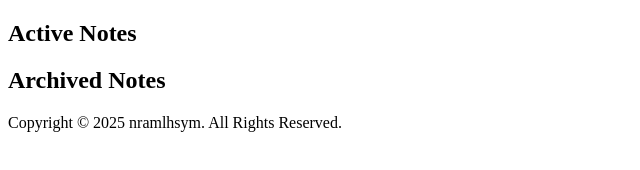
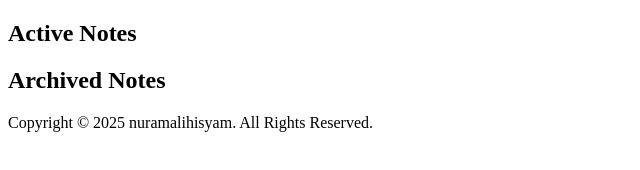
Before and after one commit to Hisyamuel/notes-app, a website: page index.html in a window 1280 px wide. Shown: the full height of the page, 0-640 px from the left. Drawn offline with Linux system fonts and the light colour scheme.

Commit message:
Mengubah nama copyright pada elemen head dan footer.

```diff
--- a/index.html
+++ b/index.html
@@ -3,7 +3,7 @@
 <head>
     <meta charset="UTF-8">
     <meta name="viewport" content="width=device-width, initial-scale=1.0">
-    <title>Dicatat | nramlhsym</title>
+    <title>Dicatat | nuramalihisyam</title>
     <link rel="preconnect" href="https://fonts.googleapis.com">
     <link rel="preconnect" href="https://fonts.gstatic.com" crossorigin>
     <link href="https://fonts.googleapis.com/css2?family=Inter:wght@400;500;700&display=swap" rel="stylesheet">
@@ -30,7 +30,7 @@
     </main>
 
     <footer class="foot">
-        <p>Copyright © 2025 nramlhsym. All Rights Reserved.</p>
+        <p>Copyright © 2025 nuramalihisyam. All Rights Reserved.</p>
     </footer>
 </body>
 </html>
```
Also changed, not shown: dist/index.html.
